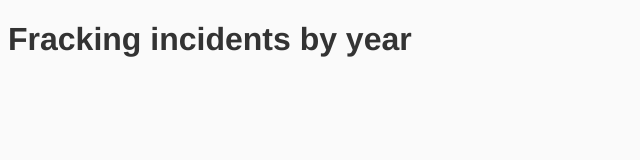
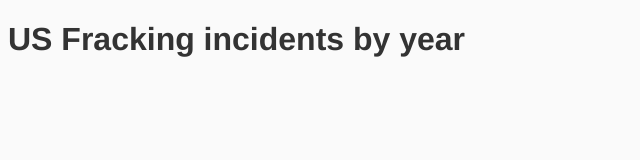
Before and after one commit to techieshark/frackmap, a website: page app/index.html in a window 1280 px wide. Shown: the whole page, without its empty margins (0-640 px from the left). Drawn offline with nearby package versions, Linux system fonts and the light colour scheme; files that its build step writes are made by us from their sources.

Commit message:
clarify page title

```diff
--- a/app/index.html
+++ b/app/index.html
@@ -27,7 +27,7 @@
       <p class="browserupgrade">You are using an <strong>outdated</strong> browser. Please <a href="http://browsehappy.com/">upgrade your browser</a> to improve your experience.</p>
     <![endif]-->
 
-      <h1>Fracking incidents by year</h1>
+      <h1>US Fracking incidents by year</h1>
 
     <!-- Google Analytics: change UA-XXXXX-X to be your site's ID. -->
     <script>
```
